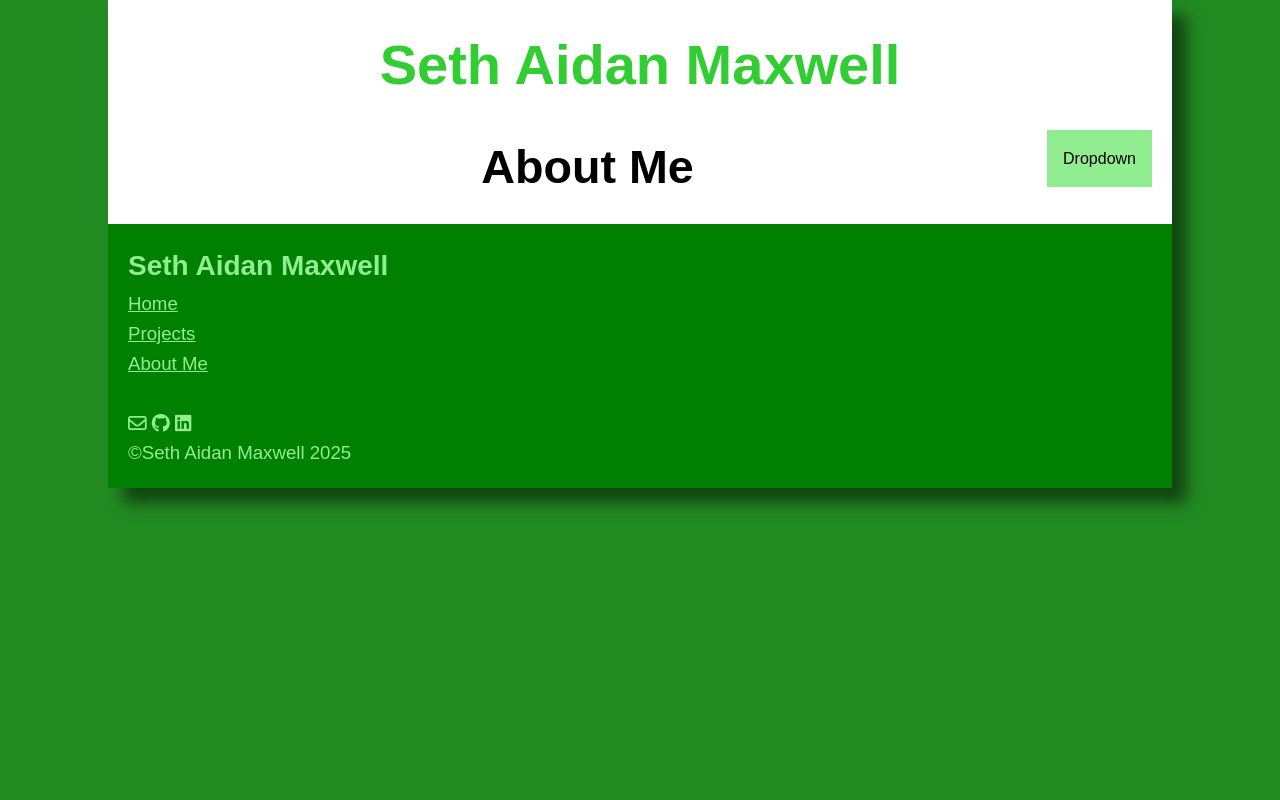
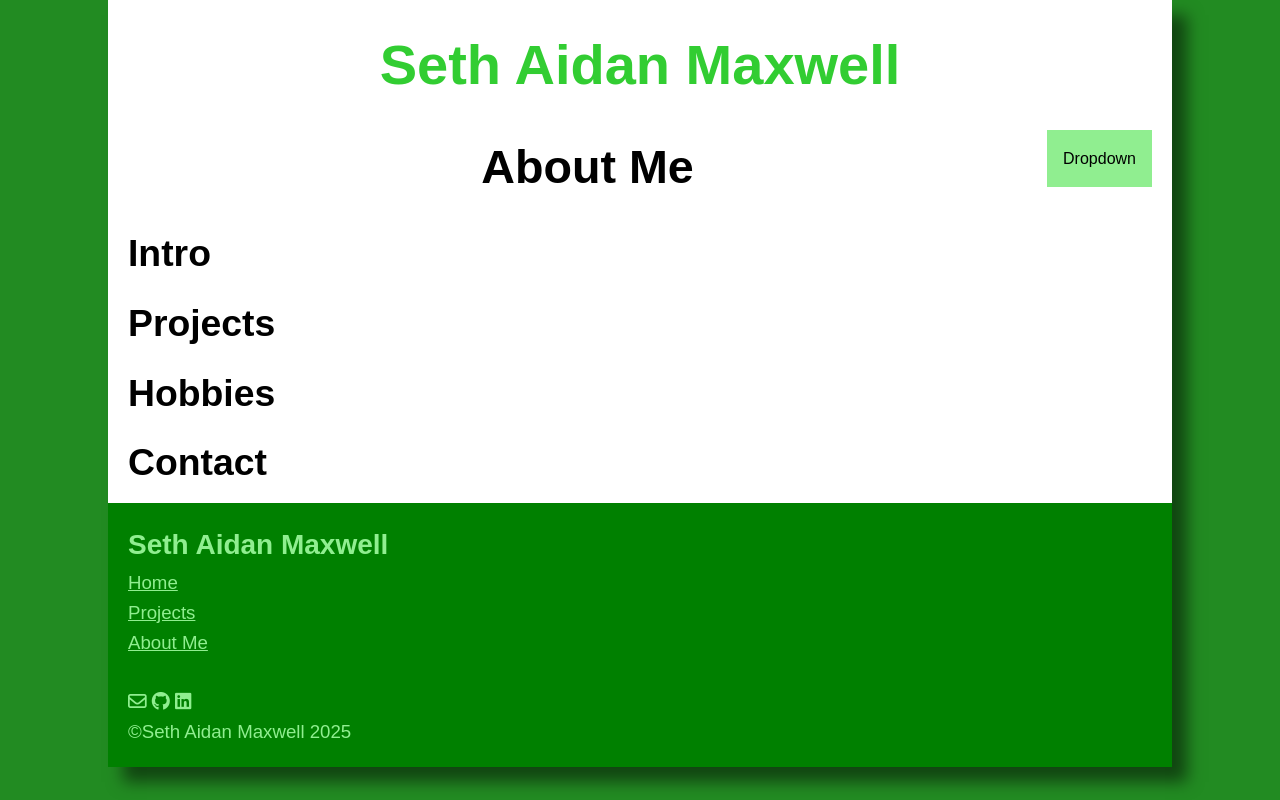
Before and after one commit to SethAidan/SethAidan.github.io, a plain HTML site: page about-me.html in a window 1280 px wide. Drawn offline with Linux system fonts and the light colour scheme.

Commit message:
Add About Me headings

```diff
--- a/about-me.html
+++ b/about-me.html
@@ -25,6 +25,10 @@
 
             <!-- Body-->
              <div>
+                <h1 class="title2">Intro</h1>
+                <h1 class="title2">Projects</h1>
+                <h1 class="title2">Hobbies</h1>
+                <h1 class="title2">Contact</h1>
 
              </div>
         </div>
--- a/style.css
+++ b/style.css
@@ -23,6 +23,12 @@ body{
   color: black;
   font-size: 250%;
   padding-bottom: 20px;
+}
+
+.title2{
+  text-align: left;
+  color: black;
+  padding-bottom: 10px;
 }
 
 .mainBody{
```
